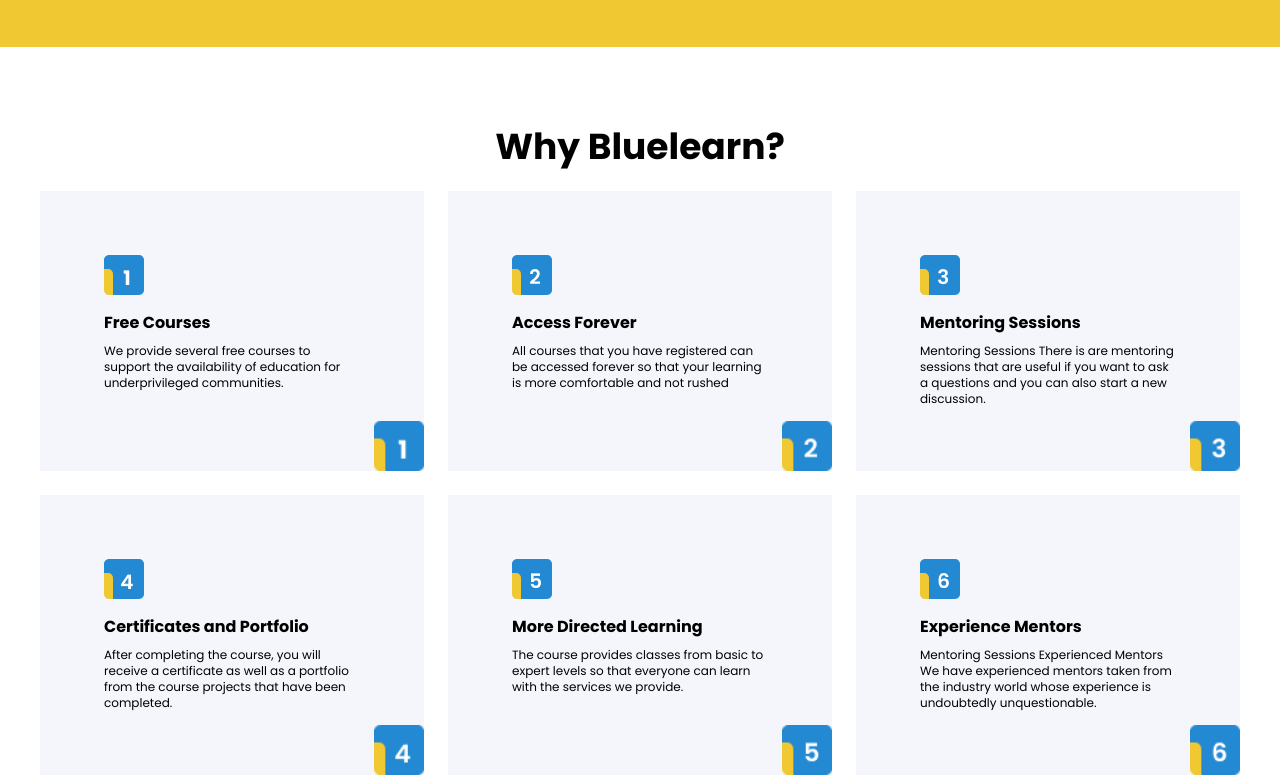
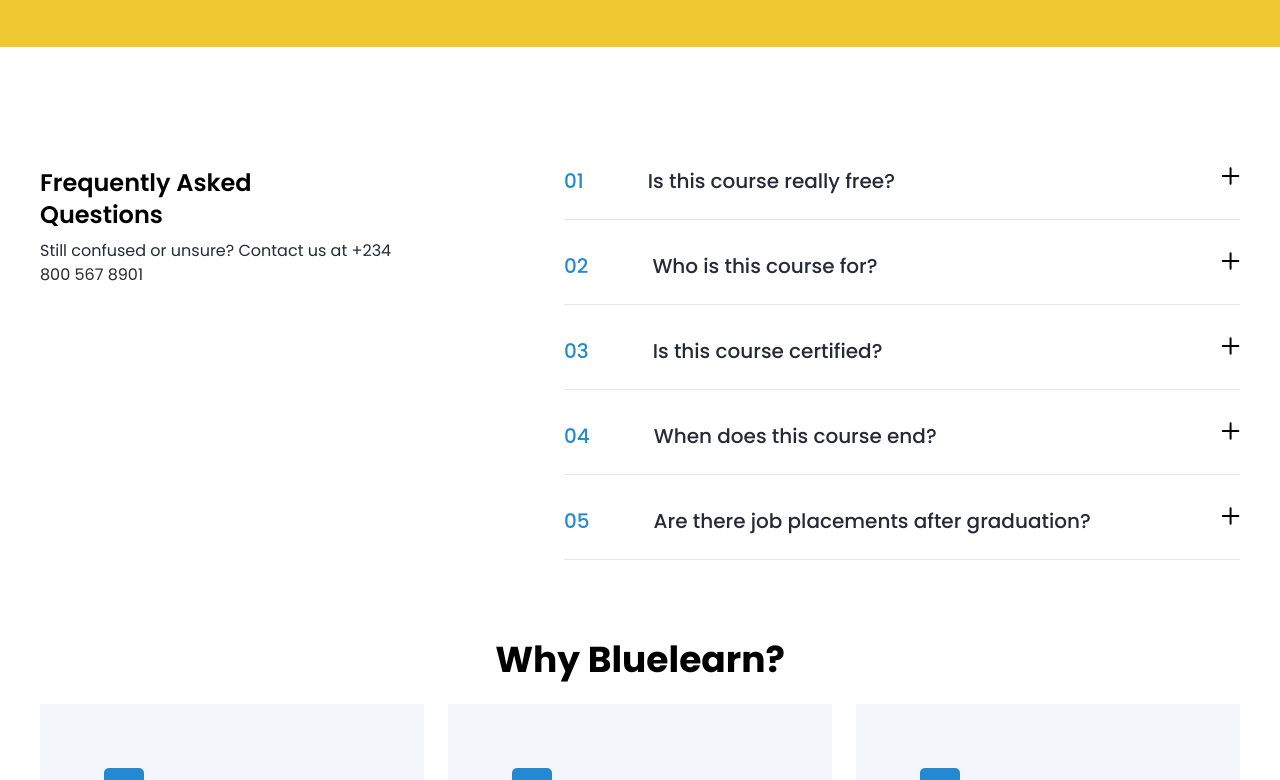
Before and after one commit to bluehouseng/bluelearn, a Next.js app: page / in a window 1280 px wide. Shown: the part 1735-2515 px from the top of the page. Built offline with nearby package versions, Linux system fonts and the light colour scheme.

Commit message:
implemt faq section

```diff
--- a/app/page.tsx
+++ b/app/page.tsx
@@ -9,6 +9,7 @@
 // import Mentors from "@/components/Instructors";
 import Partners from "@/components/Partners";
 import Instructors from "@/components/Instructors";
+import Faq from "@/components/Faq";
 
 export default function Home() {
   return (
@@ -19,6 +20,7 @@
       <About />
 
       {/* <CourseRecomendations /> */}
+      <Faq />
       <Benefit />
       <Instructors />
       <Course />
--- /dev/null
+++ b/components/Faq.tsx
@@ -0,0 +1,65 @@
+'use client'
+import React, { useState } from 'react'
+
+const Faq = () => {
+    const [isOpenIndex, setIsOpenIndex] = useState<number | null>(null)
+    const accordionData = [
+        { title: "Is this course really free?", details: "The courses provided can be accessed for free to support educational needs." },
+        { title: "Who is this course for?", details: "The courses provided can be accessed for free to support educational needs." },
+        { title: "Is this course certified?", details: "The courses provided can be accessed for free to support educational needs." },
+        { title: "When does this course end?", details: "The courses provided can be accessed for free to support educational needs." },
+        { title: "Are there job placements after graduation?", details: "The courses provided can be accessed for free to support educational needs." },
+    ]
+
+    const toggleAccordion = (index: number) => {
+        setIsOpenIndex(isOpenIndex === index ? null : index)
+    }
+    return (
+        <div className='container mx-auto px-10 py-10 flex flex-col md:flex-row gap-40'>
+            <div className="md:w-[35%] flex flex-col gap-2">
+                <h1 className='text-2xl font-semibold md:w-2/3'>Frequently Asked Questions</h1>
+                <p className='text-[#282938]'>Still confused or unsure? Contact us at +234 800 567 8901</p>
+            </div>
+
+            <div className="md:w-[65%] flex flex-col gap-8">
+                {accordionData.map((info, index) => (
+                    <div className='w-full flex justify-between border-b pb-6'>
+                        <div className="flex gap-8 md:gap-16">
+                            <h4 className='text-xl text-primary font-medium '>0{index +1}</h4>
+                            <div className="flex flex-col gap-4">
+                                <h4 className='text-xl font-medium text-[#282938]'> {info.title}</h4>
+                                {isOpenIndex === index && (
+                                    <p className='w-2/3 text-gray-600 transition-all duration-300 ease-in-out'>
+                                        {info.details}
+                                    </p>
+                                )}
+
+                            </div>
+
+
+
+                        </div>
+                        {isOpenIndex === index ? (
+
+                            <span className='cursor-pointer' onClick={() => toggleAccordion(index)}>
+                                <svg width="14" height="14" viewBox="0 0 14 14" fill="none" xmlns="http://www.w3.org/2000/svg">
+                                    <path d="M1.5 1.5L12.5 12.5M1.5 12.5L12.5 1.5L1.5 12.5Z" stroke="black" stroke-width="2" stroke-linecap="round" stroke-linejoin="round" />
+                                </svg>
+                            </span>
+                        ) : (
+                            <span className='cursor-pointer' onClick={() => toggleAccordion(index)}>
+                                <svg width="19" height="18" viewBox="0 0 19 18" fill="none" xmlns="http://www.w3.org/2000/svg">
+                                    <path d="M1.8075 9H17.3638M9.58567 16.7782V1.22183V16.7782Z" stroke="black" stroke-width="2" stroke-linecap="round" stroke-linejoin="round" />
+                                </svg>
+
+                            </span>
+                        )}
+                    </div>
+                ))}
+
+            </div>
+        </div>
+    )
+}
+
+export default Faq
```
